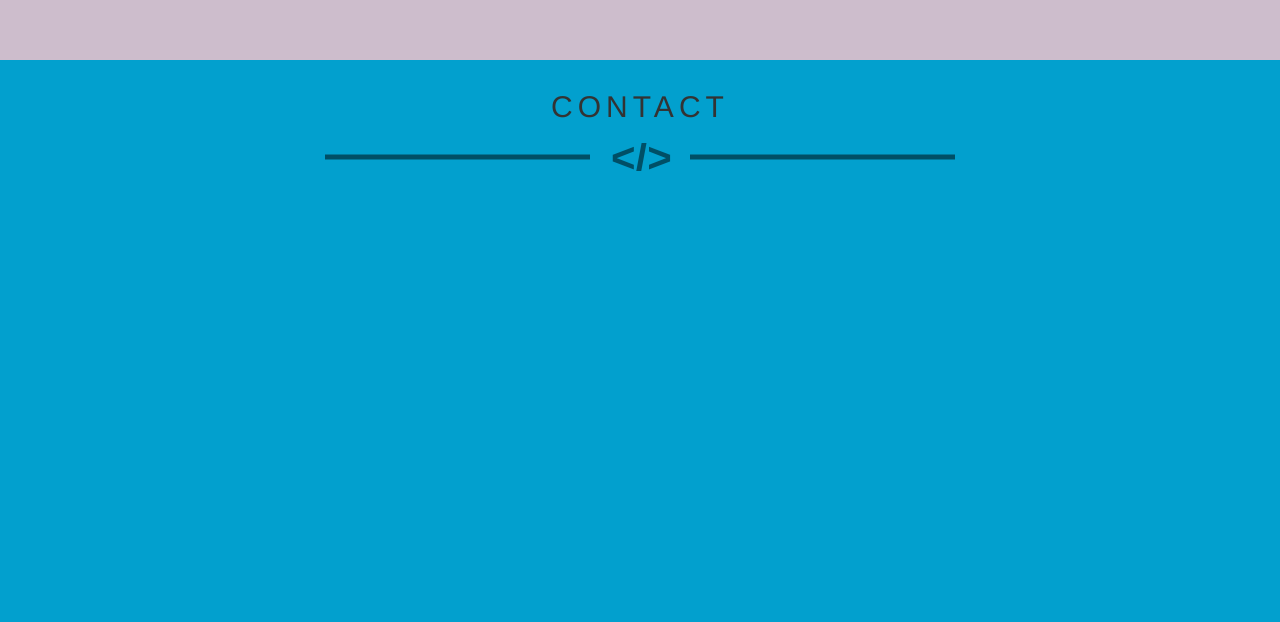
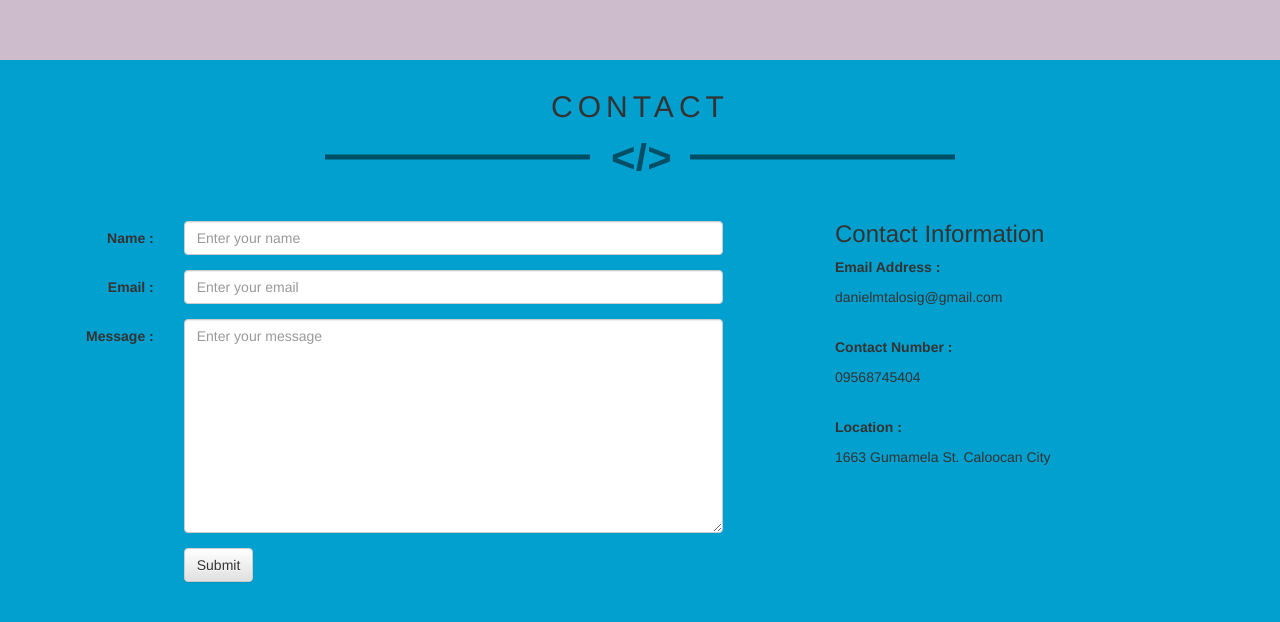
Before and after one commit to dtalosig/my-portfolio, a plain HTML site: page version2.html in a window 1280 px wide. Shown: the part 3100-3722 px from the top of the page. Drawn offline with Linux system fonts and the light colour scheme.

Commit message:
done at contact page

```diff
--- a/css/my-css.css
+++ b/css/my-css.css
@@ -307,6 +307,14 @@ body{
     font-size: 3em;
     font-weight: bolder;
   }
+
+  .form-container{
+    margin-top: 50px;
+  }
+
+  .contact-info h3{
+    margin-top: 0;
+  }
 /***********************************end of contact******************************************/
 
 .letter-spacing{
--- a/version2.html
+++ b/version2.html
@@ -132,10 +132,55 @@
 	<hr class="hr-text" data-content="</>">
 </div>
 
-<div id="contact" class="contact text-center">
-	<h2 class="letter-spacing">CONTACT</h2>
-	<hr class="hr-text" data-content="</>">
-</div>
+<div id="contact" class="contact">
+	<div class="text-center">
+		<h2 class="letter-spacing">CONTACT</h2>
+		<hr class="hr-text" data-content="</>">
+	</div>
+
+<div class="container form-container">
+	<div class="row">
+		<div class="col-sm-7">
+		  <form class="form-horizontal" action="">
+		    <div class="form-group">
+		      <label class="control-label col-sm-2" for="name">Name :</label>
+		      <div class="col-sm-10">
+		        <input type="text" class="form-control" id="name" placeholder="Enter your name" name="name">
+		      </div>
+		    </div>
+		    <div class="form-group">
+		      <label class="control-label col-sm-2" for="email">Email :</label>
+		      <div class="col-sm-10">
+		        <input type="email" class="form-control" id="email" placeholder="Enter your email" name="email">
+		      </div>
+		    </div>
+		    <div class="form-group">
+		      <label class="control-label col-sm-2" for="message">Message :</label>
+		      <div class="col-sm-10">
+		        <textarea id="message" class="form-control" placeholder="Enter your message" rows="10"></textarea>
+		      </div>
+		    </div>
+		    <div class="form-group">
+		      <div class="col-sm-offset-2 col-sm-10">
+		        <button type="submit" class="btn btn-default">Submit</button>
+		      </div>
+		    </div>
+		  </form>	<!--/. form-->
+		</div>	<!--/. col-sm-8-->
+
+		<div class="col-sm-4 col-sm-offset-1 contact-info">
+			<div class="row">
+				<h3>Contact Information</h3>
+				<p><strong>Email Address :</strong></p>
+				<p>danielmtalosig@gmail.com</p><br>
+				<p><strong>Contact Number :</strong></p>
+				<p>09568745404</p><br>
+				<p><strong>Location :</strong></p>
+				<p>1663 Gumamela St. Caloocan City</p>
+			</div>
+		</div>
+	</div>	<!--/. row-->
+</div>	<!--/. container-->
 
 </body>
 </html>
```
